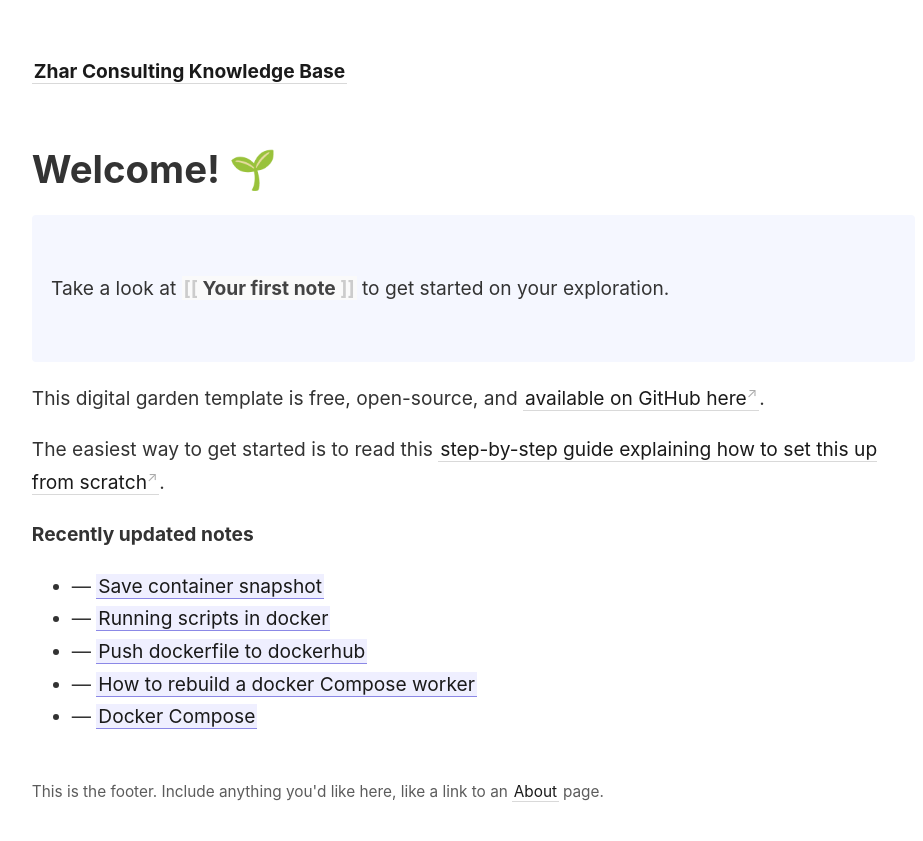
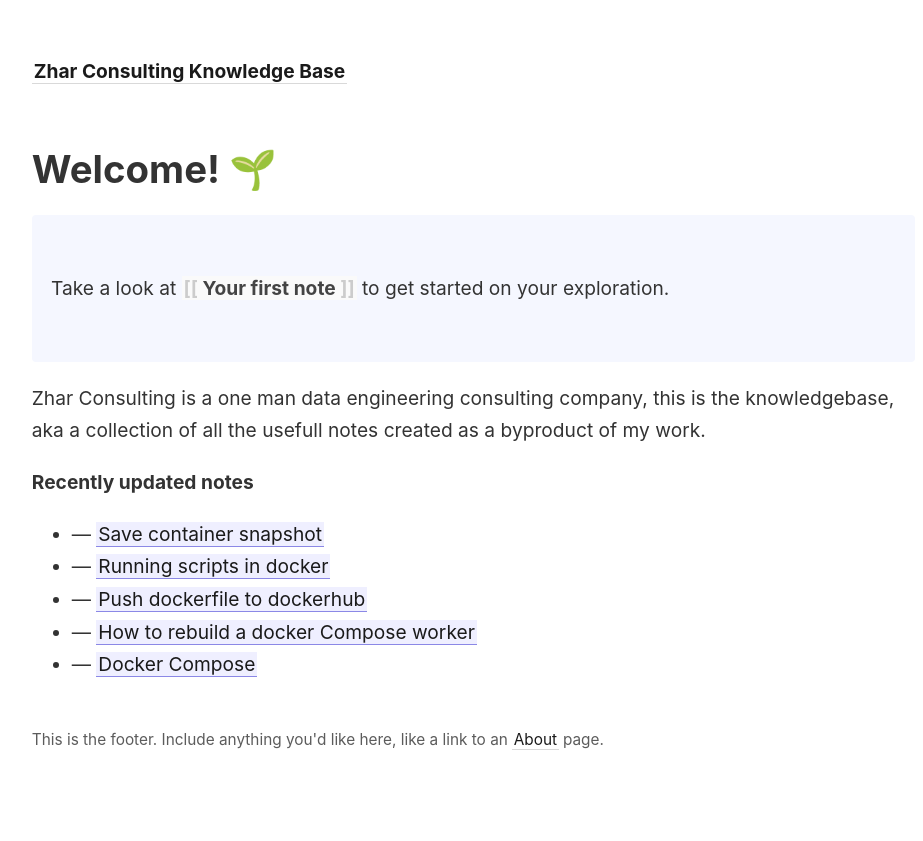
Before and after one commit to Zharko-C/obsidian-garden, a Jekyll site: the page built from _pages/index.md, in a window 1280 px wide. Shown: the top 841 px of the page, without its empty margins (45-968 px from the left). Built offline with Jekyll 4.4.1, drawn with Linux system fonts in a browser that asks for light colours.

Commit message:
Add landing page test

```diff
--- a/_pages/index.md
+++ b/_pages/index.md
@@ -11,9 +11,8 @@ permalink: /
   Take a look at <span style="font-weight: bold">[[Your first note]]</span> to get started on your exploration.
 </p>
 
-This digital garden template is free, open-source, and [available on GitHub here](https://github.com/maximevaillancourt/digital-garden-jekyll-template).
+Zhar Consulting is a one man data engineering consulting company, this is the knowledgebase, aka a collection of all the usefull notes created as a byproduct of my work.
 
-The easiest way to get started is to read this [step-by-step guide explaining how to set this up from scratch](https://maximevaillancourt.com/blog/setting-up-your-own-digital-garden-with-jekyll).
 
 <strong>Recently updated notes</strong>
 
```
